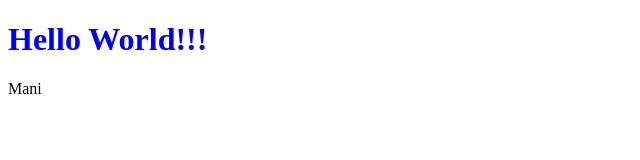
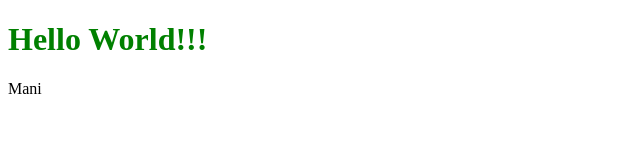
Before and after one commit to Manizebardast83/Man, a plain HTML site: page index.html in a window 1280 px wide. Shown: the whole page, without its empty margins (0-640 px from the left). Drawn offline with Linux system fonts and the light colour scheme.

Commit message:
change color in heaging

```diff
--- a/index.html
+++ b/index.html
@@ -7,7 +7,7 @@
     <title>Document</title>
 </head>
 <body>
-    <h1 style="color: blue;">Hello World!!!</h1>
+    <h1 style="color:green;">Hello World!!!</h1>
     <p>Mani</p>
 </body>
 </html>
```
